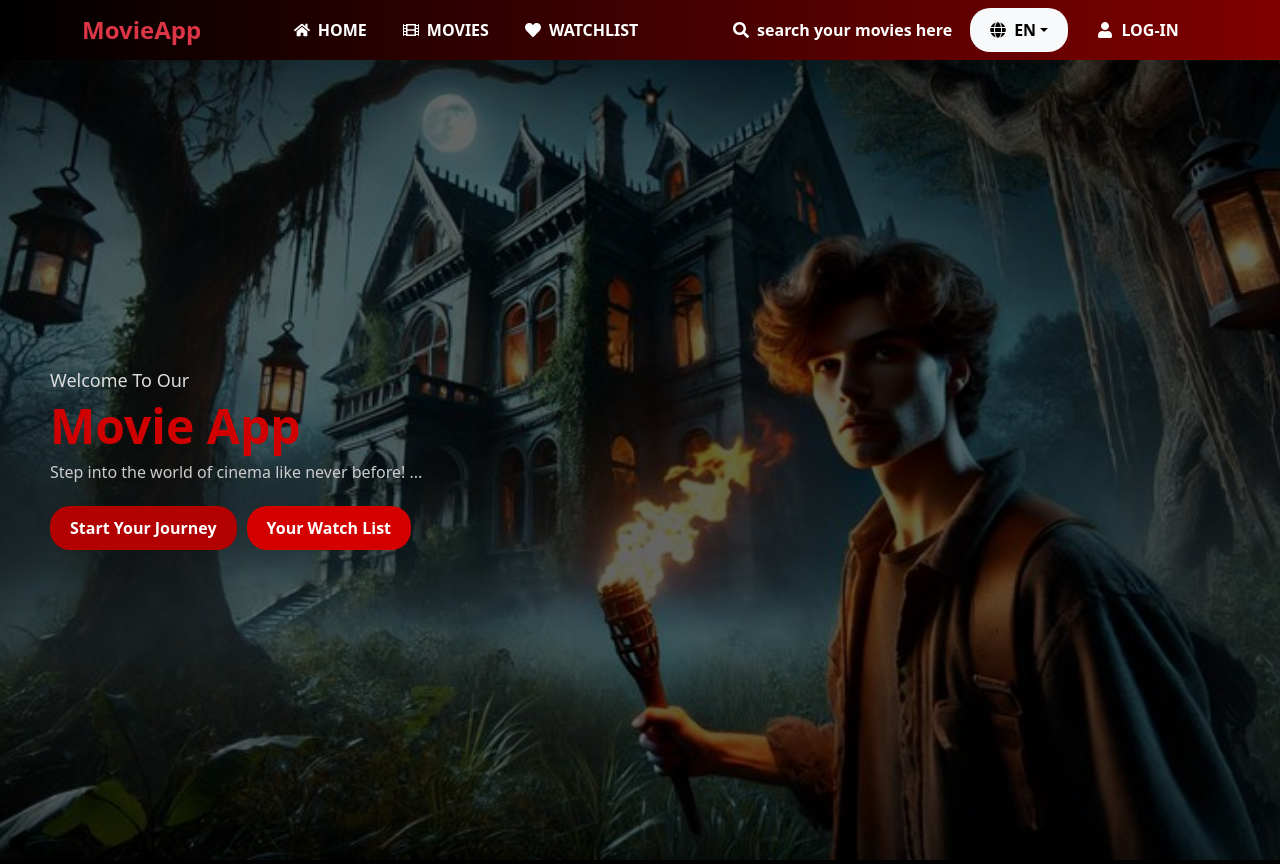
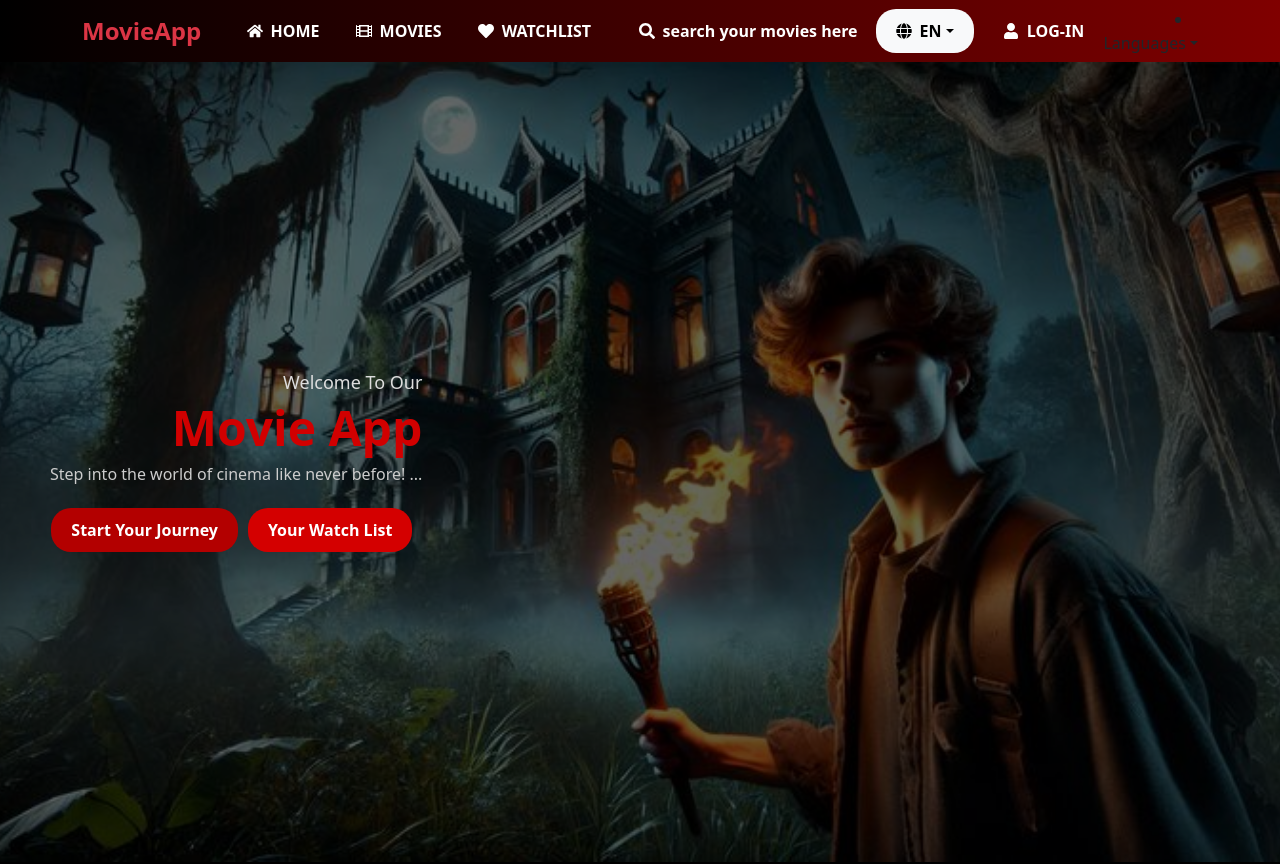
Before and after one commit to ibrahim-shahin23/Movie-App, a React (Vite) app: page / in a window 1280 px wide. Shown: the top 864 px of the page. Built offline with nearby package versions, Linux system fonts and the light colour scheme; no server answers.

Commit message:
handle text alignment for ar language

```diff
--- a/src/App.jsx
+++ b/src/App.jsx
@@ -2,12 +2,13 @@ import './App.css'
 import "@fortawesome/fontawesome-free/css/all.min.css";
 import "bootstrap/dist/css/bootstrap.min.css";
 import AppNavbar from "./components/Navbar";
+import { useState, useEffect } from 'react';
 import Home from './pages/Home'
 import { BrowserRouter, Routes ,Route } from 'react-router-dom';
 import MovieDetails from './pages/MovieDetails'
 import SearchPage from './pages/SearchPage'
 import Watchlist from "./components/watchlist";
-
+import languageContext from './context/languageContext';
 
 function WatchlistLayout() {
   return (
@@ -18,8 +19,21 @@ function WatchlistLayout() {
 }
 
 function App() {
+  const [language, setLanguage] = useState('en')
+  const [isRTL, setIsRTL] = useState(false)
+
+  const changeLang = (lang) => {
+    setLanguage(lang);
+    setIsRTL(lang === "ar");
+  };
+
+  useEffect(() => {
+    document.documentElement.dir = isRTL ? "rtl" : "ltr";
+  }, [isRTL]);
+
   return (
             <BrowserRouter>
+              <languageContext.Provider value = {{language,isRTL,changeLang}}>
                 <AppNavbar />
                 <Routes>
                   <Route path="/" element={<Home />} />
@@ -27,6 +41,7 @@ function App() {
                   <Route path="/search" element={<SearchPage />} />
                   <Route path="/watchlist" element={<WatchlistLayout />} />
                 </Routes>
+              </languageContext.Provider>
             </BrowserRouter>
   );
 }
--- a/src/components/Navbar.jsx
+++ b/src/components/Navbar.jsx
@@ -1,13 +1,16 @@
-import React, { useState } from "react";
+import React, { useState, useContext} from "react";
 import { Container, Nav, Navbar, Dropdown } from "react-bootstrap";
 import { FaFilm, FaSearch, FaUser, FaHome, FaHeart, FaGlobe ,FaSignOutAlt} from "react-icons/fa";
 import { useSelector } from "react-redux";
 import { Link } from "react-router-dom";
 import { useTranslation } from "react-i18next";
+import languageContext from './../context/languageContext';
+
 
 import LoginModal from "./Login";
 
 const AppNavbar = () => {
+  const {language,isRTL,changeLang} = useContext(languageContext)
   const watchlistItems = useSelector((state) => state.watchlist.watchlistItems);
   const { t, i18n } = useTranslation();
 
@@ -94,12 +97,30 @@ const AppNavbar = () => {
               </button>
             )}
 
-            {/* <Nav.Link as={Link} to="" className="login-btn text-white fw-bold d-flex align-items-center">
-              <FaUser className="me-2" /> LOG-IN
-            </Nav.Link> */}
           </Nav>
+          <li Name="nav-item dropdown">
+              <a
+                className="nav-link dropdown-toggle"
+                href="#"
+                role="button"
+                data-bs-toggle="dropdown"
+                aria-expanded="false"
+              >
+                Languages
+              </a>
+                <ul className="dropdown-menu" style={isRTL?{left:1200}:{left:260 }}>
+                  <li>
+                     <button value={'en'} onClick={(e) => changeLang(e.target.value)} className="dropdown-item">en </button>
+                  </li>
+                  <li>
+                     <button value={'ar'} onClick={(e) => changeLang(e.target.value)} className="dropdown-item" >ar </button>
+                  </li>
+              </ul>
+
+            </li>
 
         </Navbar.Collapse>
+
       </Container>
       <LoginModal show={showLogin} handleClose={() => setShowLogin(false)} onLogin={handleLogin} />
     </Navbar>
--- /dev/null
+++ b/src/context/languageContext.js
@@ -0,0 +1,5 @@
+import { createContext } from "react";
+
+const languageContext = createContext([])
+
+export default languageContext
--- a/src/index.css
+++ b/src/index.css
@@ -11,6 +11,11 @@
   text-rendering: optimizeLegibility;
   -webkit-font-smoothing: antialiased;
   -moz-osx-font-smoothing: grayscale;
+}
+[dir="rtl"] {
+  text-align: right;
+}  *{
+  text-align: right;
 }
 
 a {
```
Lines whose indentation alone changed are shown as unchanged.
